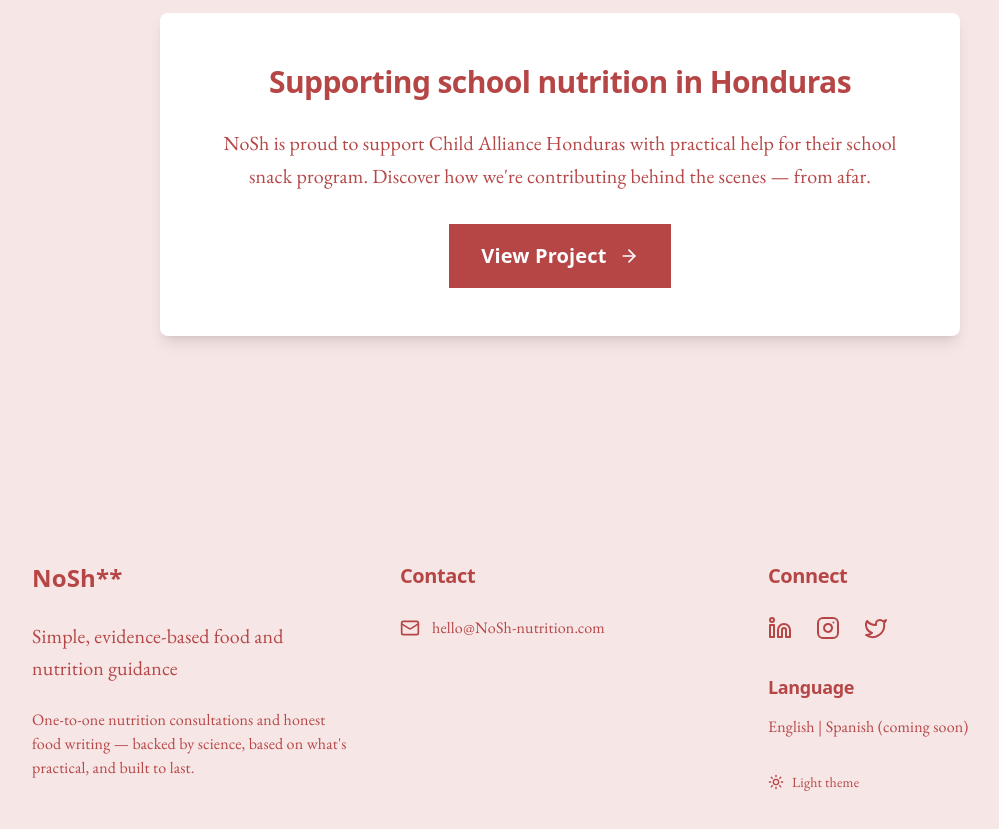
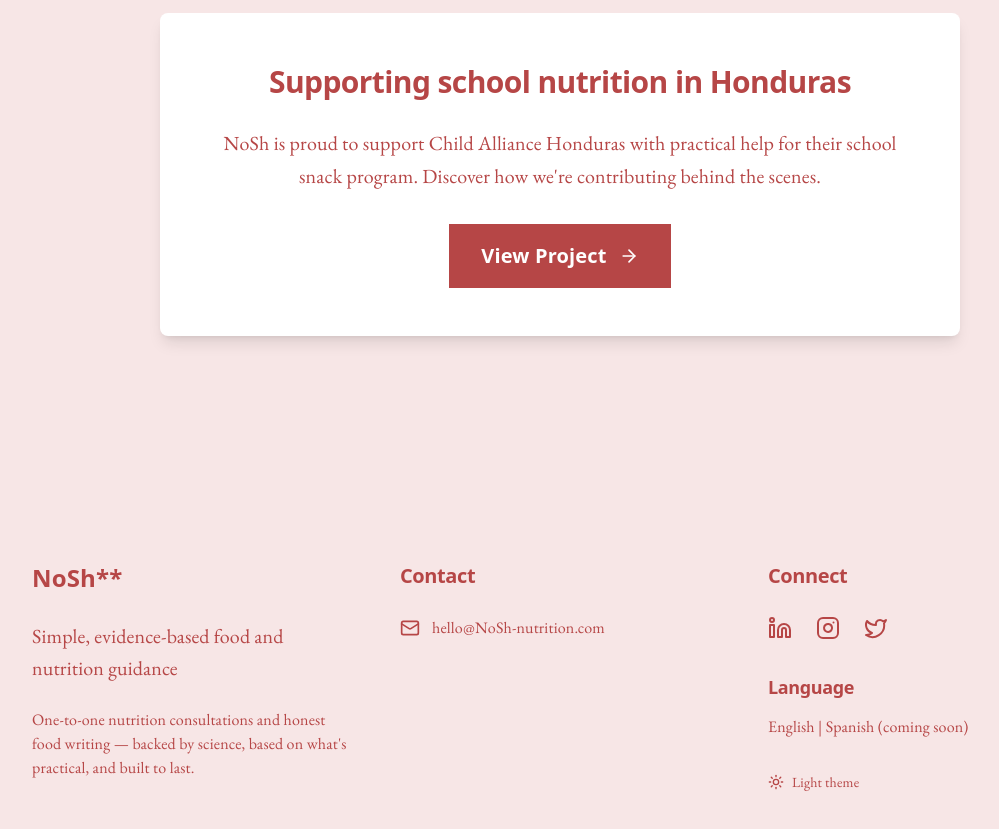
Before and after one commit to JenniferMolony/NoShwebsite, a React (Vite) app: page / in a window 1280 px wide. Shown: the part 2620-3449 px from the top of the page, without its empty margins (80-1079 px from the left). Built offline with nearby package versions, Linux system fonts and the light colour scheme; the HTML template or start-up script is replaced by a standard one.

Commit message:
Remove 'from afar' from Honduras Project

```diff
--- a/src/pages/Home.tsx
+++ b/src/pages/Home.tsx
@@ -132,7 +132,7 @@ const Home: React.FC = () => {
           <div className="bg-white p-12 rounded-lg shadow-lg text-center">
             <h3 className="text-3xl font-display font-bold text-primary mb-6">Supporting school nutrition in Honduras</h3>
             <p className="text-xl text-primary mb-8 max-w-3xl mx-auto leading-relaxed font-body">
-              NoSh is proud to support Child Alliance Honduras with practical help for their school snack program. Discover how we're contributing behind the scenes — from afar.
+              NoSh is proud to support Child Alliance Honduras with practical help for their school snack program. Discover how we're contributing behind the scenes.
             </p>
             <Link
               to="/collaborations"
```
